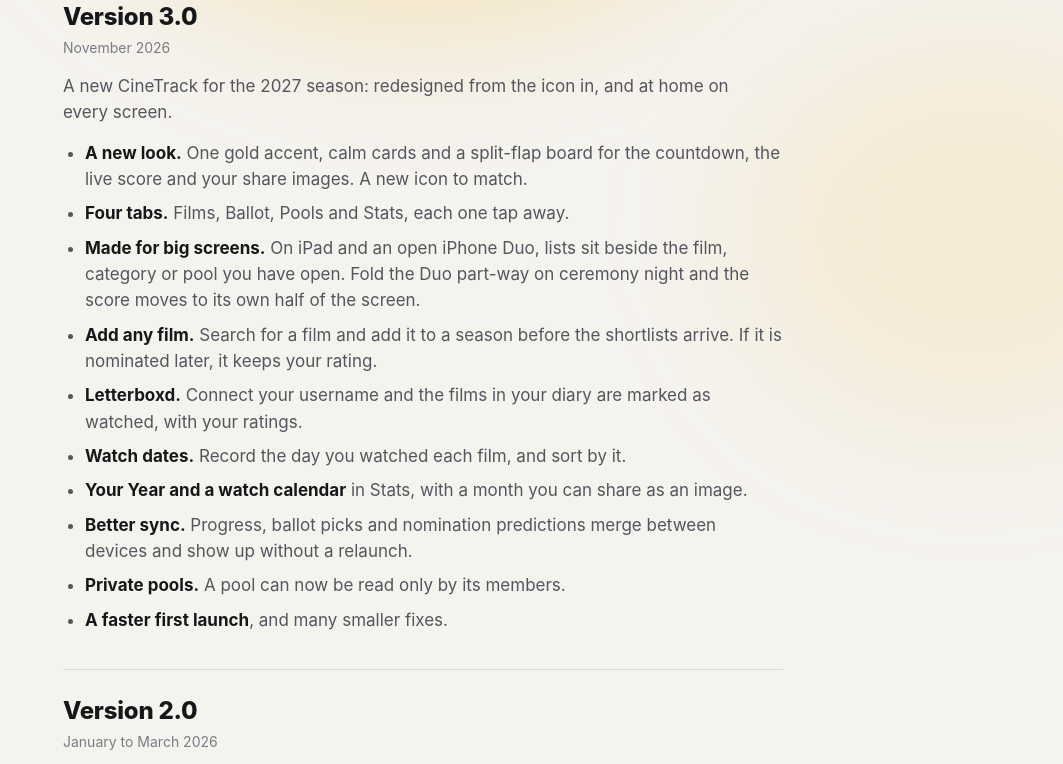
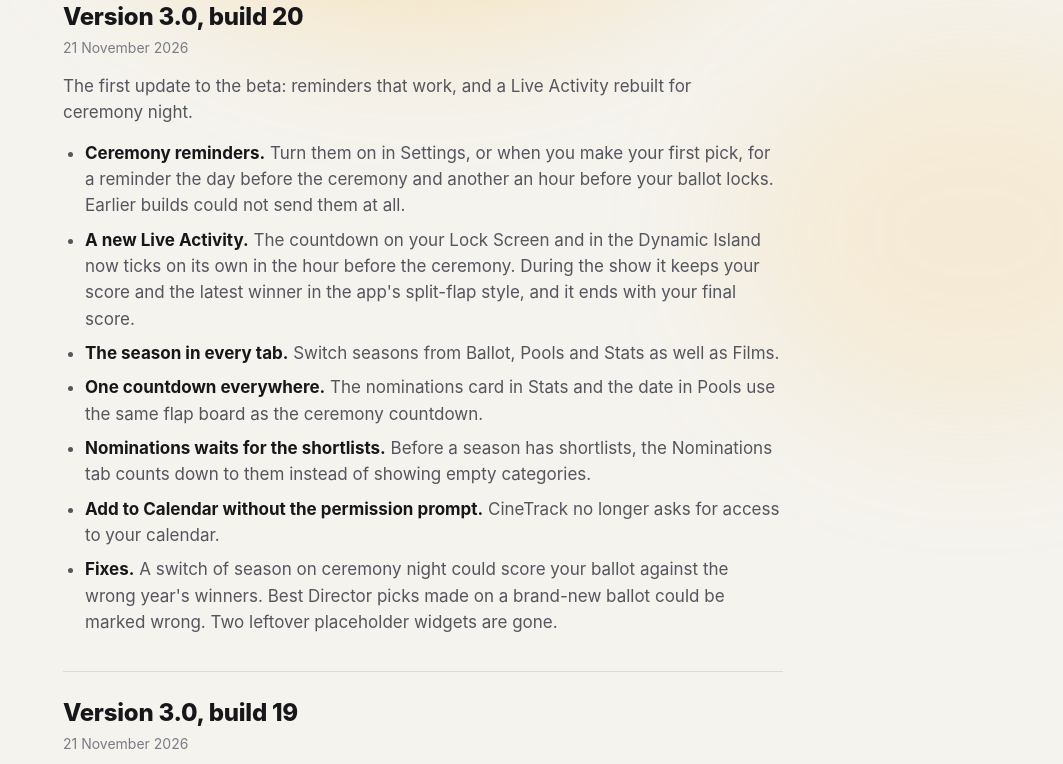
Before and after one commit to afonsosalcedo/cinetrack-site, a plain HTML site: page release-notes.html in a window 1280 px wide. Shown: the part 278-1042 px from the top of the page, without its empty margins (217-1280 px from the left). Drawn offline with Linux system fonts and the light colour scheme.

Commit message:
Release notes: version 3.0, build 20
Co-Authored-By: Claude Fable 5.2 <noreply@anthropic.com>

```diff
--- a/release-notes.html
+++ b/release-notes.html
@@ -37,8 +37,23 @@
     <h1>What's new in CineTrack.</h1>
 
     <div class="release">
-      <h2>Version 3.0</h2>
-      <p class="date">November 2026</p>
+      <h2>Version 3.0, build 20</h2>
+      <p class="date">21 November 2026</p>
+      <p>The first update to the beta: reminders that work, and a Live Activity rebuilt for ceremony night.</p>
+      <ul>
+        <li><strong>Ceremony reminders.</strong> Turn them on in Settings, or when you make your first pick, for a reminder the day before the ceremony and another an hour before your ballot locks. Earlier builds could not send them at all.</li>
+        <li><strong>A new Live Activity.</strong> The countdown on your Lock Screen and in the Dynamic Island now ticks on its own in the hour before the ceremony. During the show it keeps your score and the latest winner in the app's split-flap style, and it ends with your final score.</li>
+        <li><strong>The season in every tab.</strong> Switch seasons from Ballot, Pools and Stats as well as Films.</li>
+        <li><strong>One countdown everywhere.</strong> The nominations card in Stats and the date in Pools use the same flap board as the ceremony countdown.</li>
+        <li><strong>Nominations waits for the shortlists.</strong> Before a season has shortlists, the Nominations tab counts down to them instead of showing empty categories.</li>
+        <li><strong>Add to Calendar without the permission prompt.</strong> CineTrack no longer asks for access to your calendar.</li>
+        <li><strong>Fixes.</strong> A switch of season on ceremony night could score your ballot against the wrong year's winners. Best Director picks made on a brand-new ballot could be marked wrong. Two leftover placeholder widgets are gone.</li>
+      </ul>
+    </div>
+
+    <div class="release">
+      <h2>Version 3.0, build 19</h2>
+      <p class="date">21 November 2026</p>
       <p>A new CineTrack for the 2027 season: redesigned from the icon in, and at home on every screen.</p>
       <ul>
         <li><strong>A new look.</strong> One gold accent, calm cards and a split-flap board for the countdown, the live score and your share images. A new icon to match.</li>
```
